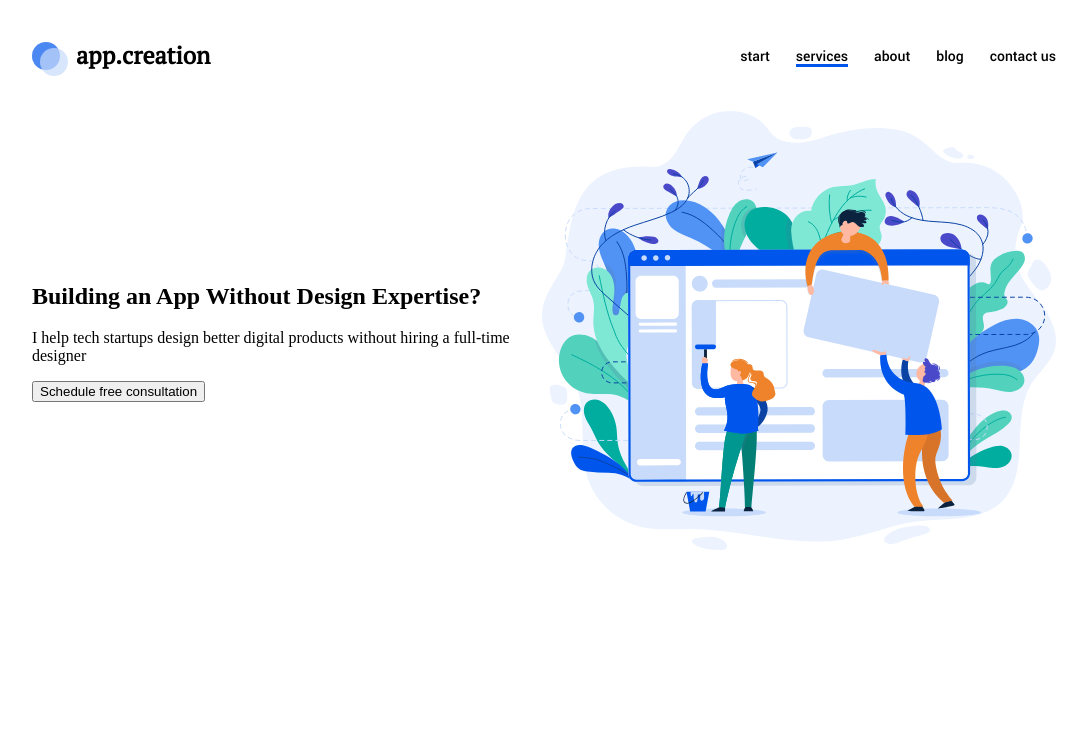
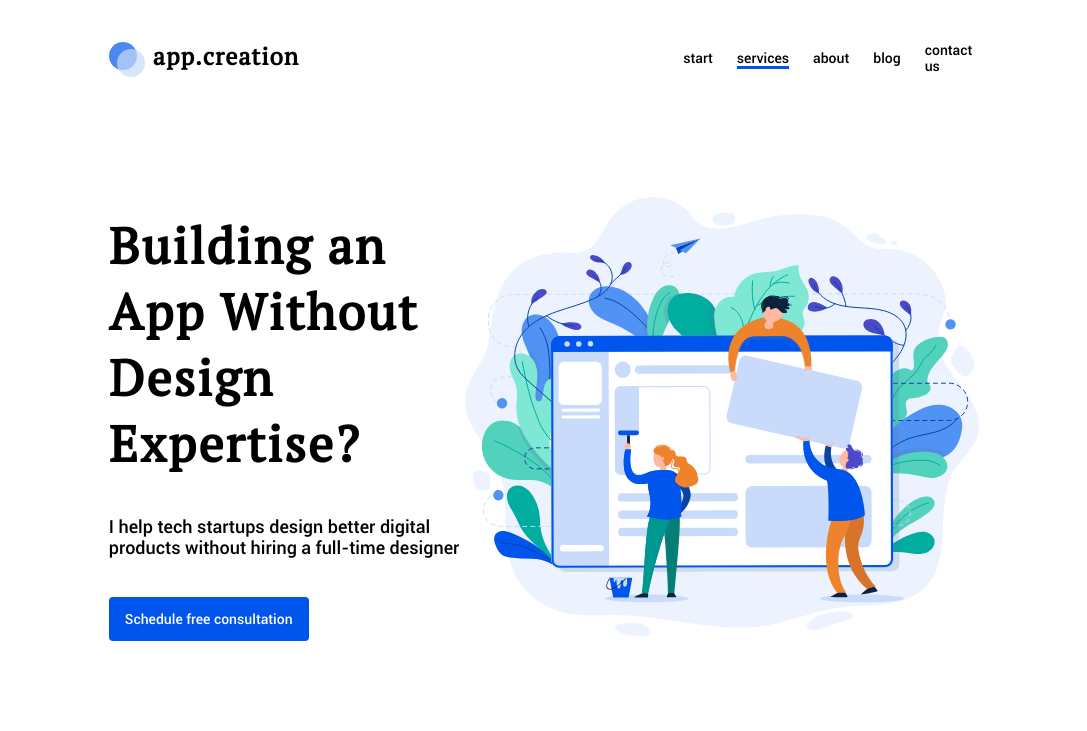
Before and after one commit to WebHeroSchool/Project_ab, a plain HTML site: page index.html in a window 1280 px wide. Shown: the whole page, without its empty margins (96-1183 px from the left). Drawn offline with Linux system fonts and the light colour scheme.

Commit message:
Прописала основной блок,  сделала ховер на кнопку

```diff
--- a/css/style.css
+++ b/css/style.css
@@ -3,17 +3,19 @@ body {
 }
 
 .wrapper {
-  width: 80%;
+  width: 68%;
   margin: auto;
 }
 
 .header {
   display: flex;
   justify-content: space-between;
+  margin-bottom: 85px;
 }
 
 .logo {
-  font: bold 24px/31px "PT Serif", arial, helvetica, sans-serif;
+  font: bold 24px/32px "PT Serif", arial, helvetica, sans-serif;
+  letter-spacing: 1px;
   padding-left: 44px;
   position: relative;
   padding: 40px 0 40px 44px;
@@ -44,13 +46,15 @@ body {
 .menu {
   display: flex;
   align-items: center;
+  width: 34%;
+  padding-top: 4px;
 }
 
 .menu__item {
   text-decoration: none;
   color: #000;
   font: normal 14px/16px "Roboto", sans-serif;
-  margin-right: 26px;
+  margin-right: 24px;
   position: relative;
   opacity: 1;
   transition: opacity .5s;
@@ -91,8 +95,36 @@ body {
   margin-right: 0;
 }
 
-.content {
-  display: flex;
-  justify-content: space-between;
-  align-items: center;
+.main {
+  width: 42%;
+  padding-right: 58%;
+  padding-bottom: 100px;
+  background: url('../images/mainImg.svg') top right no-repeat;
 }
+
+.main__title {
+  font: bold 50px/66px "PT Serif", arial, helvetica, sans-serif;
+  letter-spacing: 2px;
+  margin: 0 0 40px 0;
+  padding-top: 15px;
+}
+
+.main__description {
+  font: normal 18px/21px "Roboto", sans-serif;
+  margin: 0 0 52px 0;
+}
+
+.main__btn {
+  background: #0056ec;
+  color: #fff;
+  font: normal 14px/16px "Roboto", sans-serif;
+  text-decoration: none;
+  border-radius: 4px;
+  padding: 14px 16px;
+  cursor: pointer;
+  transition: font-size .5s;
+}
+
+.main__btn:hover {
+  font-size: 16px;
+}
--- a/index.html
+++ b/index.html
@@ -24,22 +24,17 @@
           <a class="menu__item" href="#">contact us</a>
         </nav>
       </header>
-      <section class="content">
-        <main class="main-content">
-          <h1 class="main-content__title">
+      <main class="main">
+        <h1 class="main__title">
           Building an App Without Design Expertise?
         </h1>
-          <p class="main-content__description">
+        <p class="main__description">
           I help tech startups design better digital products without hiring a full-time designer
         </p>
-          <button class="main-content__btn">
+        <a class="main__btn">
           Schedule free consultation
-          </button>
+        </a>
       </main>
-        <div class="image-content">
-          <img class="image-content__image" src="images/vector.svg">
-        </div>
-      </section>
     </div>
   </body>
 </html>
```
Also changed, not shown: images/mainimg.svg (added). Lines whose indentation alone changed are shown as unchanged.
